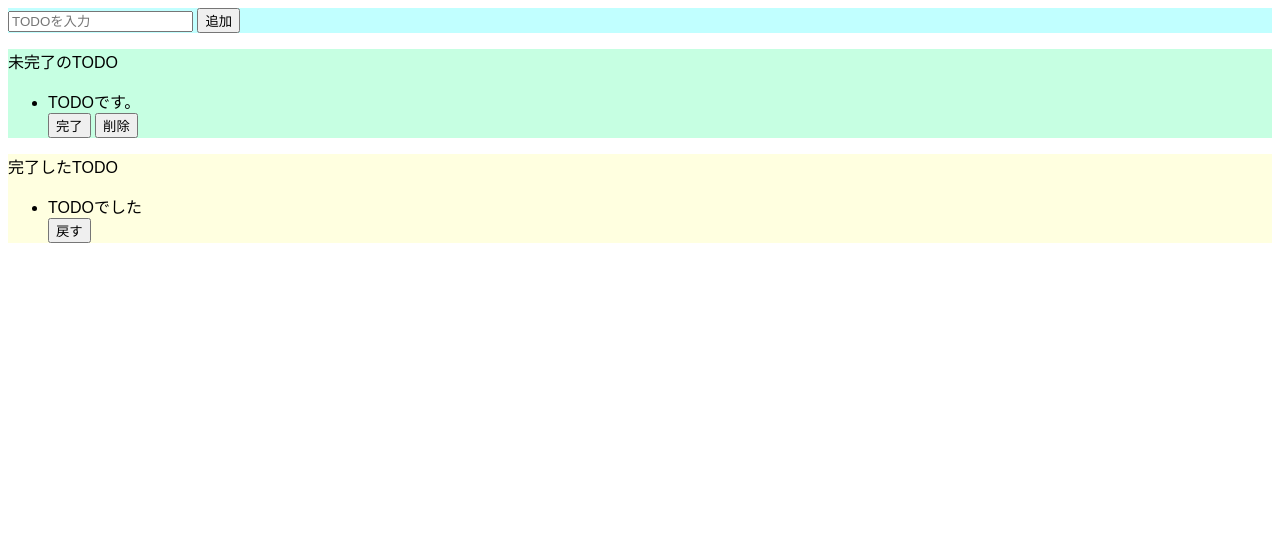
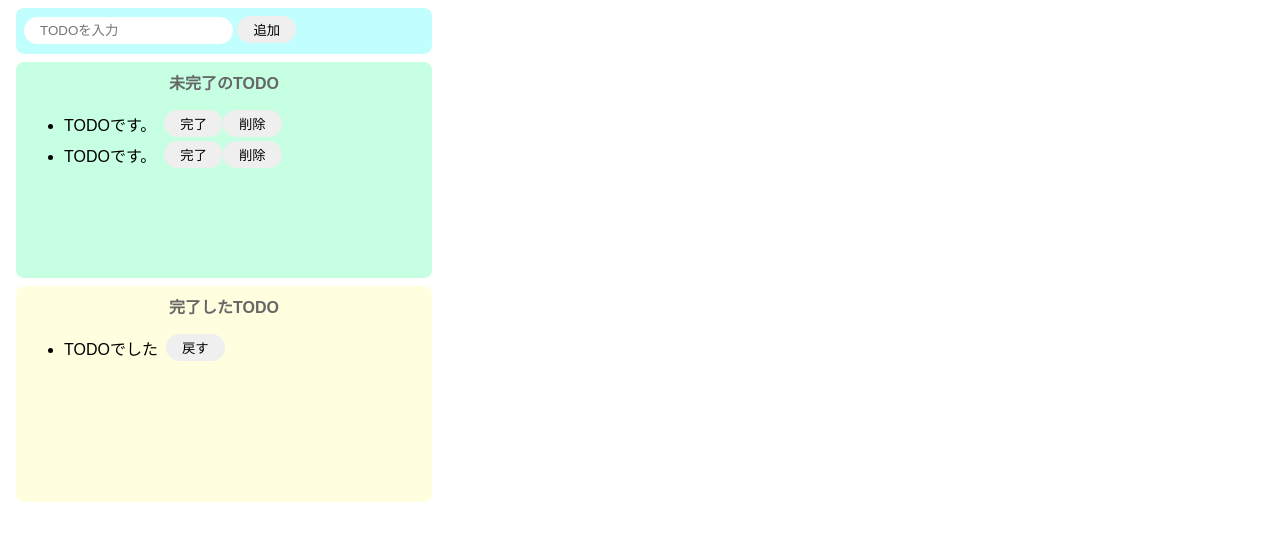
Before and after one commit to aoaoshin/todo-js, a website built with Parcel: page index.html in a window 1280 px wide. Built offline with nearby package versions, Linux system fonts and the light colour scheme.

Commit message:
セクション５

```diff
--- a/index.html
+++ b/index.html
@@ -8,14 +8,19 @@
   <body>
 
 		<div class="input-area">
-      <input placeholder="TODOを入力" />
-      <button>追加</button>
+      <input id="add-text" placeholder="TODOを入力" />
+      <button id="add-button">追加</button>
     </div>
 
 		<div class="imcomplete-area">
-      <p>未完了のTODO</p>
-      <ul>
-        <div>
+      <p class="title">未完了のTODO</p>
+      <ul id="incomplete-list" >
+        <div class="list-row">
+          <li>TODOです。</li>
+          <button>完了</button>
+          <button>削除</button>
+        </div>
+        <div class="list-row">
           <li>TODOです。</li>
           <button>完了</button>
           <button>削除</button>
@@ -24,9 +29,9 @@
     </div>
 
 		<div class="compleate-area">
-			<p>完了したTODO</p>
+			<p class="title">完了したTODO</p>
 			<ul>
-      <div>
+      <div class="list-row">
         <li>TODOでした</li>
         <button>戻す</button>
       </div>
--- a/src/index.js
+++ b/src/index.js
@@ -1 +1,26 @@
 import "./styles.css";
+
+const onClickAdd = () => {
+  // テキストボックスの値を取得し、初期化する。
+  const inputText = document.getElementById("add-text").value;
+  alert(inputText);
+  document.getElementById("add-text").value = "";
+
+  // // div生成
+  // const div = document.createElement("div");
+  // div.className = "list-row";
+
+  // // liタグ生成
+  // const li = document.createElement("li");
+  // li.innerText = inputText;
+
+  // // divタグの子要素に各要素を設定
+  // div.appendChild(li);
+
+  // // 未完了リストに追加
+  // document.getElementById("incomplete-list").appendChild(div);
+};
+
+document
+  .getElementById("add-button")
+  .addEventListener("click", () => onClickAdd());
--- a/src/styles.css
+++ b/src/styles.css
@@ -2,14 +2,65 @@ body {
   font-family: sans-serif;
 }
 
+input {
+  border-radius: 16px;
+  border: none;
+  padding: 6px 16px;
+  outline: none;
+}
+
+button {
+  border-radius: 16px;
+  border: none;
+  padding: 4px 16px;
+}
+
+button:hover {
+  background-color: #ff7fff;
+  color: #ffffe0;
+  cursor: pointer;
+}
+
+li {
+  margin-right: 8px;
+}
+
 .input-area {
   background-color: #c1ffff;
+  width: 400px;
+  height: 30px;
+  padding: 8px;
+  margin: 8px;
+  border-radius: 8px;
 }
 
 .imcomplete-area {
   background-color: #c6ffe2;
+  width: 400px;
+  min-height: 200px;
+  padding: 8px;
+  margin: 8px;
+  border-radius: 8px;
 }
 
 .compleate-area {
   background-color: #ffffe0;
+  width: 400px;
+  min-height: 200px;
+  padding: 8px;
+  margin: 8px;
+  border-radius: 8px;
 }
+
+.title {
+  text-align: center;
+  margin-top: 0;
+  font-weight: bold;
+  color: #666666;
+}
+
+.list-row {
+  display: flex;
+  align-items: center;
+  padding-bottom: 4px;
+}
```
